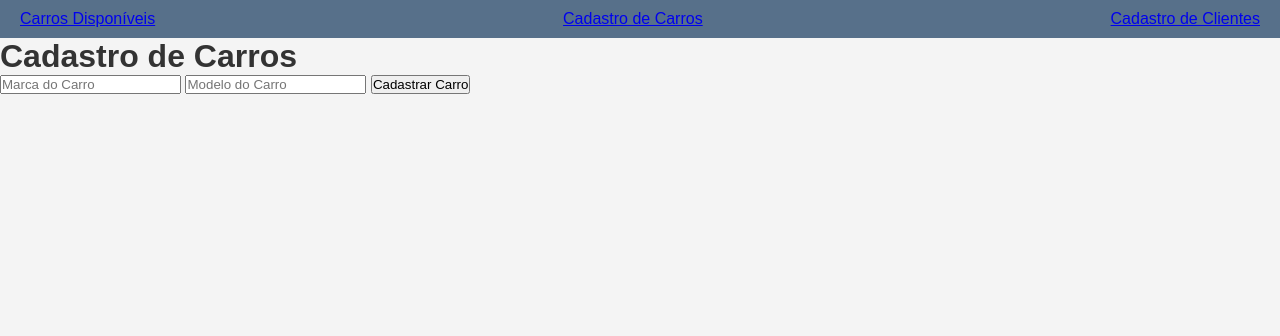
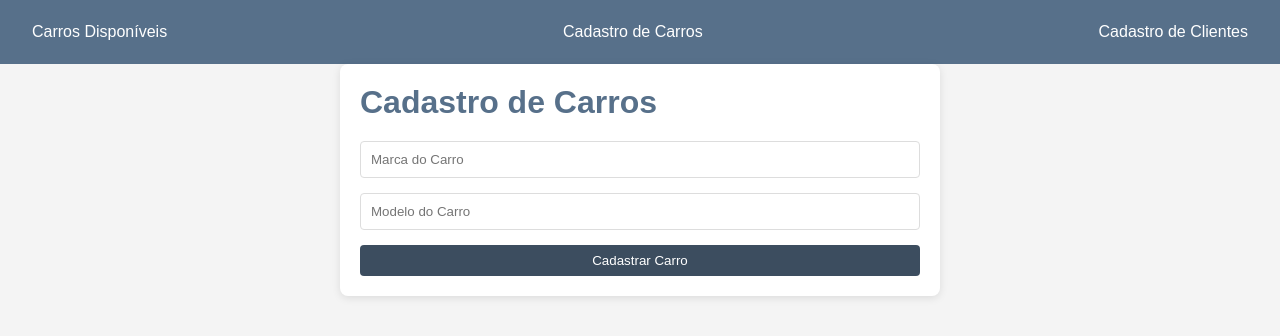
Before and after one commit to BrunoAlcantaraa/SiteAlocarVeiculos, a plain HTML site: page frontend/index.html in a window 1280 px wide. Both pictures are taken after a click on the link "Cadastro de Carros". Drawn offline with Linux system fonts and the light colour scheme.

Commit message:
feat: add css para as paginas de cadastro

```diff
--- a/frontend/style.css
+++ b/frontend/style.css
@@ -13,10 +13,20 @@ body {
 #menu {
     background-color: #57708a;
     color: white;
-    padding: 10px 20px;
+    padding: 15px 20px;
     display: flex;
     justify-content: space-between;
     align-items: center;
+    gap: 30px;
+}
+
+#menu a {
+    color: white;
+    text-decoration: none;
+    cursor: pointer;
+    padding: 8px 12px;
+    border-radius: 4px;
+    transition: background-color 0.3s;
 }
 
 #container-carros {
@@ -94,5 +104,34 @@ body {
 }
 
 .pag-cadastro {
+    display: none;
+    padding: 20px;
+    max-width: 600px;
+    margin: 0 auto;
+    background-color: #fff;
+    border-radius: 8px;
+    box-shadow: 0 2px 8px rgba(0, 0, 0, 0.1);
+}
 
+.pag-cadastro h1 {
+    margin-bottom: 20px;
+    color: #57708a;
 }
+
+.pag-cadastro input {
+    width: 100%;
+    padding: 10px;
+    margin-bottom: 15px;
+    border: 1px solid #ddd;
+    border-radius: 4px;
+}
+
+.pag-cadastro button {
+    width: 100%;
+    background-color: #3c4d5f;
+    color: white;
+    border: none;
+    padding: 8px 16px;
+    border-radius: 4px;
+    cursor: pointer;
+}
```
